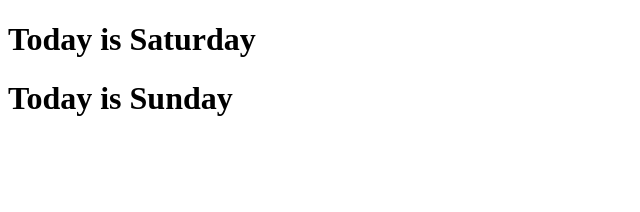
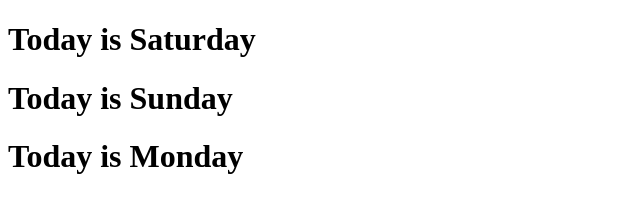
Before and after one commit to dev-smsumit/Git, a plain HTML site: page index.html in a window 1280 px wide. Shown: the whole page, without its empty margins (0-640 px from the left). Drawn offline with Linux system fonts and the light colour scheme.

Commit message:
monday task

```diff
--- a/index.html
+++ b/index.html
@@ -8,5 +8,6 @@
 <body>
     <h1>Today is Saturday</h1>
     <h1>Today is Sunday</h1>
+    <h1>Today is Monday</h1>
 </body>
 </html>
```
